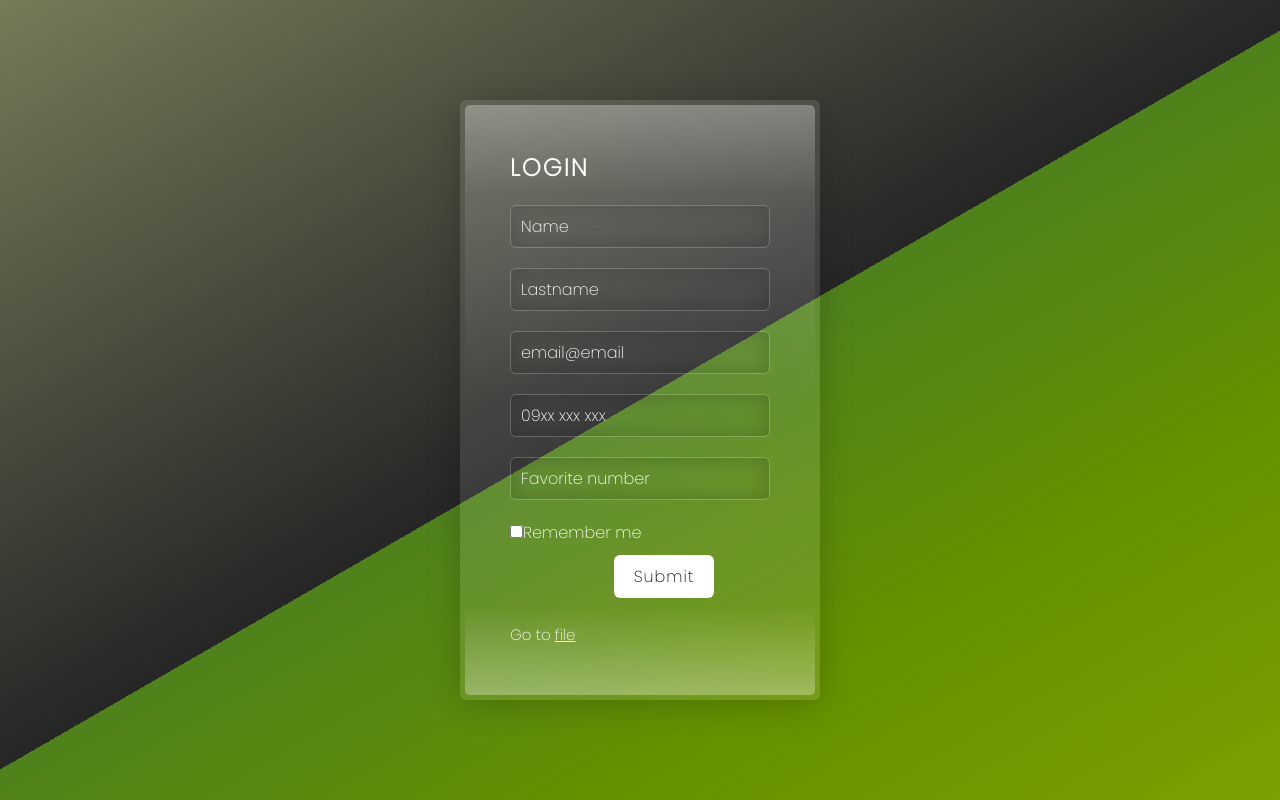
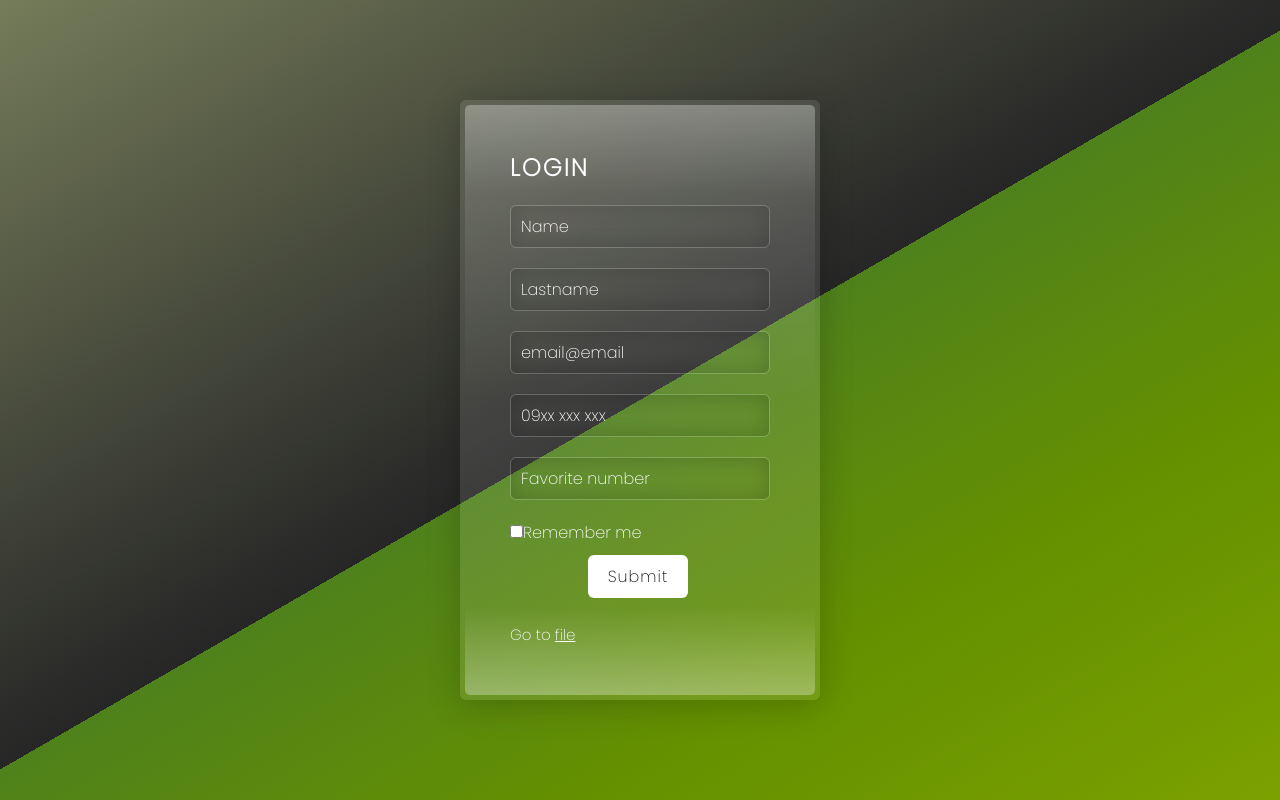
Before and after one commit to bk670nm/IPaIOT_php, a PHP site: page / in a window 1280 px wide. Run offline with PHP 8.4, Linux system fonts and the light colour scheme; data that the repository does not hold is empty.

Commit message:
centering items

```diff
--- a/style.css
+++ b/style.css
@@ -95,7 +95,7 @@ section{
     color: #111;
     max-width: 100px;
     padding: 8px 10px;
-    margin-left: 40%;
+    margin-left: 30%;
 
     box-shadow: none;
     font-weight: 500;
```
